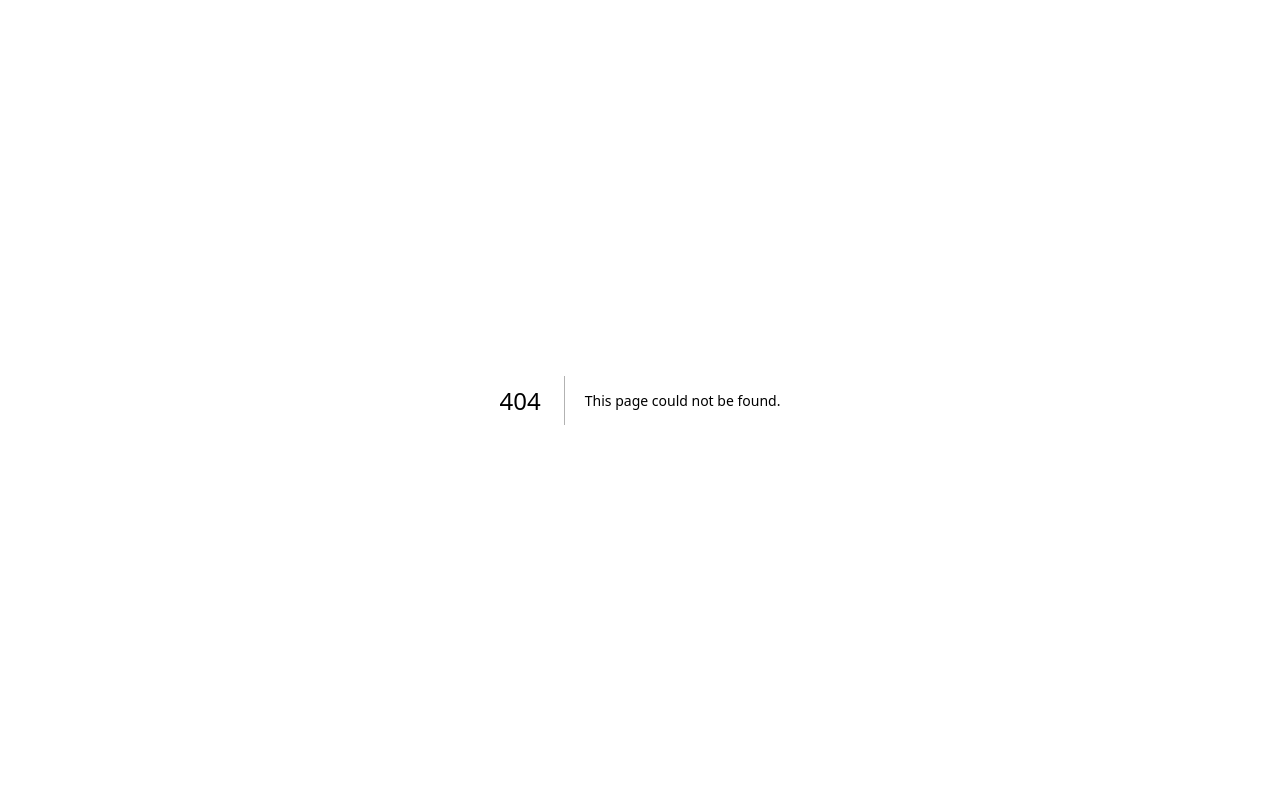
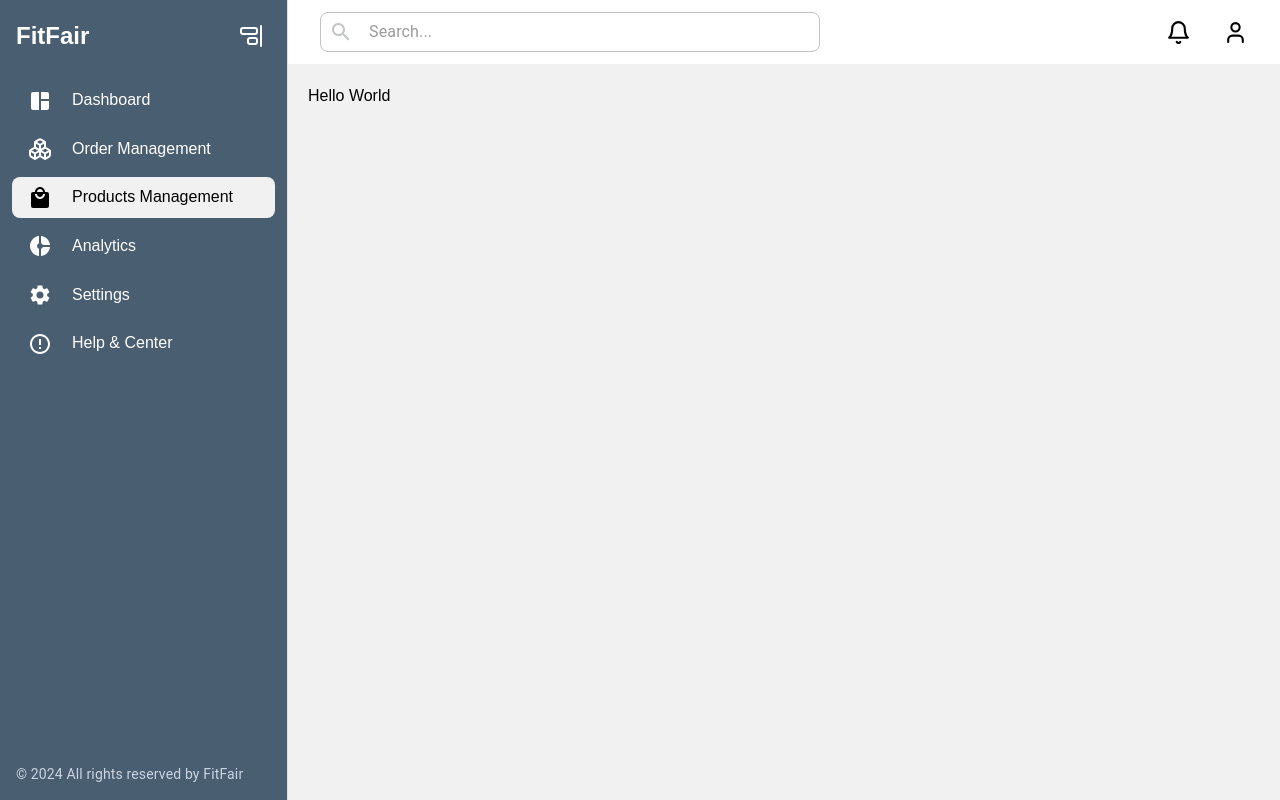
Before and after one commit to Barbecue95/FitFair-Commerence, a Next.js app: page /seller/products-management/new/options in a window 1280 px wide. Before the commit this address had no page. Built offline with nearby package versions, Linux system fonts and the light colour scheme.

Commit message:
80% done to create product page

```diff
--- /dev/null
+++ b/src/pages/seller/products-management/new/options/index.tsx
@@ -0,0 +1,9 @@
+import { SellerSideLayout } from "@/components/SellerSideLayout";
+
+export default function ProductOptionsPage() {
+  return (
+    <SellerSideLayout>
+      <div>Hello World</div>
+    </SellerSideLayout>
+  );
+}
```
